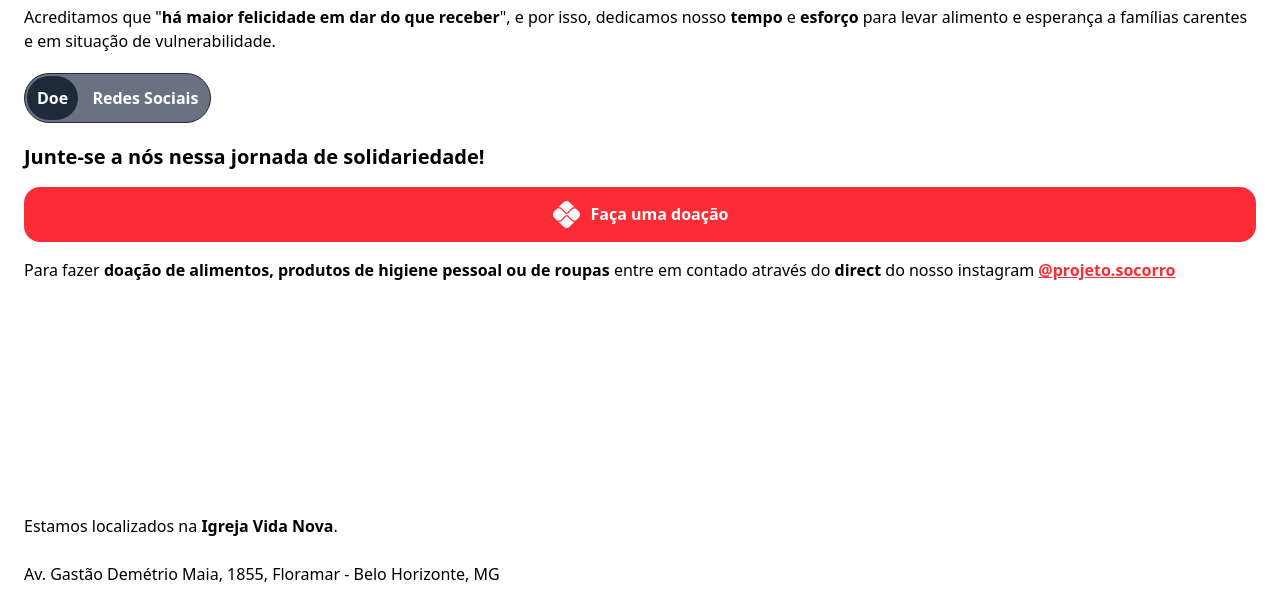
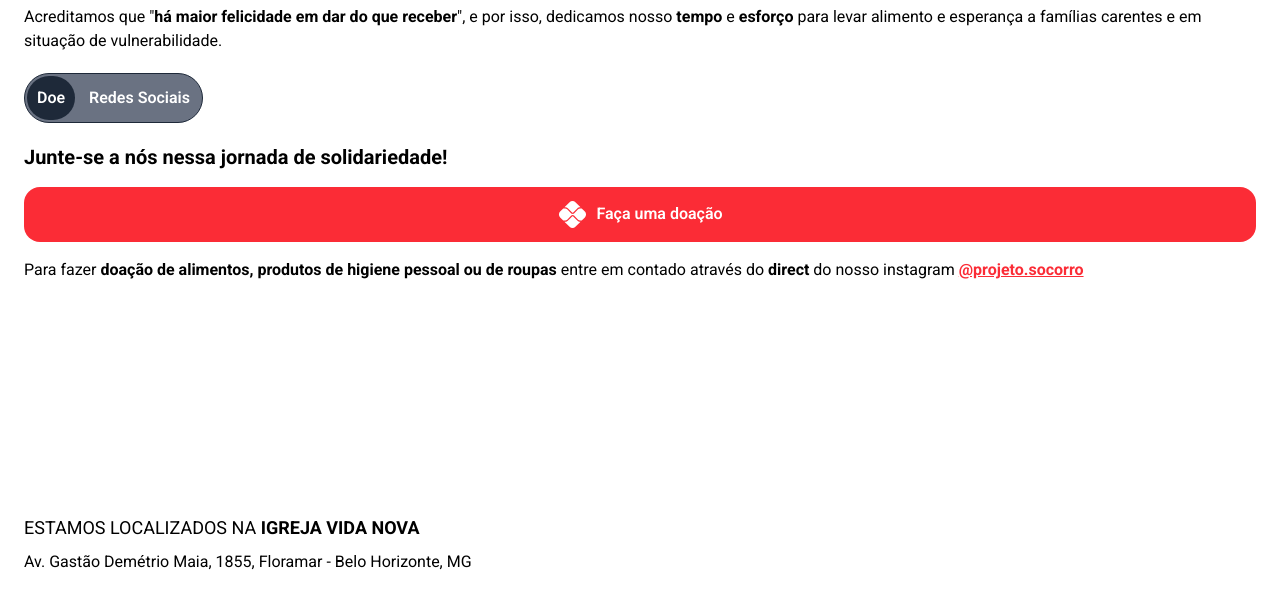
Before and after one commit to fcventura02/projeto-socorro, a website built with Vite: page index.html in a window 1280 px wide. Shown: the part 158-749 px from the top of the page. Built offline with nearby package versions, Linux system fonts and the light colour scheme.

Commit message:
updated footer and added font

```diff
--- a/index.html
+++ b/index.html
@@ -6,6 +6,12 @@
     <meta name="viewport" content="width=device-width, initial-scale=1.0" />
     <title>Projeto Socorro</title>
     <link rel="stylesheet" href="./src/style.css" />
+    <link rel="preconnect" href="https://fonts.googleapis.com" />
+    <link rel="preconnect" href="https://fonts.gstatic.com" crossorigin />
+    <link
+      href="https://fonts.googleapis.com/css2?family=Roboto:ital,wght@0,100..900;1,100..900&display=swap"
+      rel="stylesheet"
+    />
   </head>
   <body>
     <header class="container mx-auto flex justify-center py-5">
@@ -134,19 +140,19 @@
         </div>
       </section>
     </main>
-    <footer class="container p-0 pt-5 mt-auto">
-      <p class="px-[1.5rem] pb-2">
+    <footer class="container p-0 pt-5 flex flex-col">
+      <h3 class="text-lg px-[1.5rem] uppercase pb-2">
         Estamos localizados na
-        <b>Igreja Vida Nova</b>. <br />
-        <br />
-        <a
+        <b>Igreja Vida Nova</b>
+      </h3>
+      <a
+        class="px-[1.5rem] text-base pb-5"
         href="https://maps.app.goo.gl/dJajoNuvStMKK3Mm7"
         target="_blank"
         rel="noopener noreferrer"
       >
         Av. Gastão Demétrio Maia, 1855, Floramar - Belo Horizonte, MG
-        </a>
-      </p>
+      </a>
       <a
         href="https://maps.app.goo.gl/dJajoNuvStMKK3Mm7"
         target="_blank"
--- a/src/style.css
+++ b/src/style.css
@@ -3,6 +3,11 @@
 @utility container {
   margin-inline: auto;
   padding-inline: 1.5rem;
+}
+
+html{
+  --default-font-family: "Roboto", sans-serif;
+  font-stretch: condensed;
 }
 
 [x-cloak] { display: none !important; }
```
